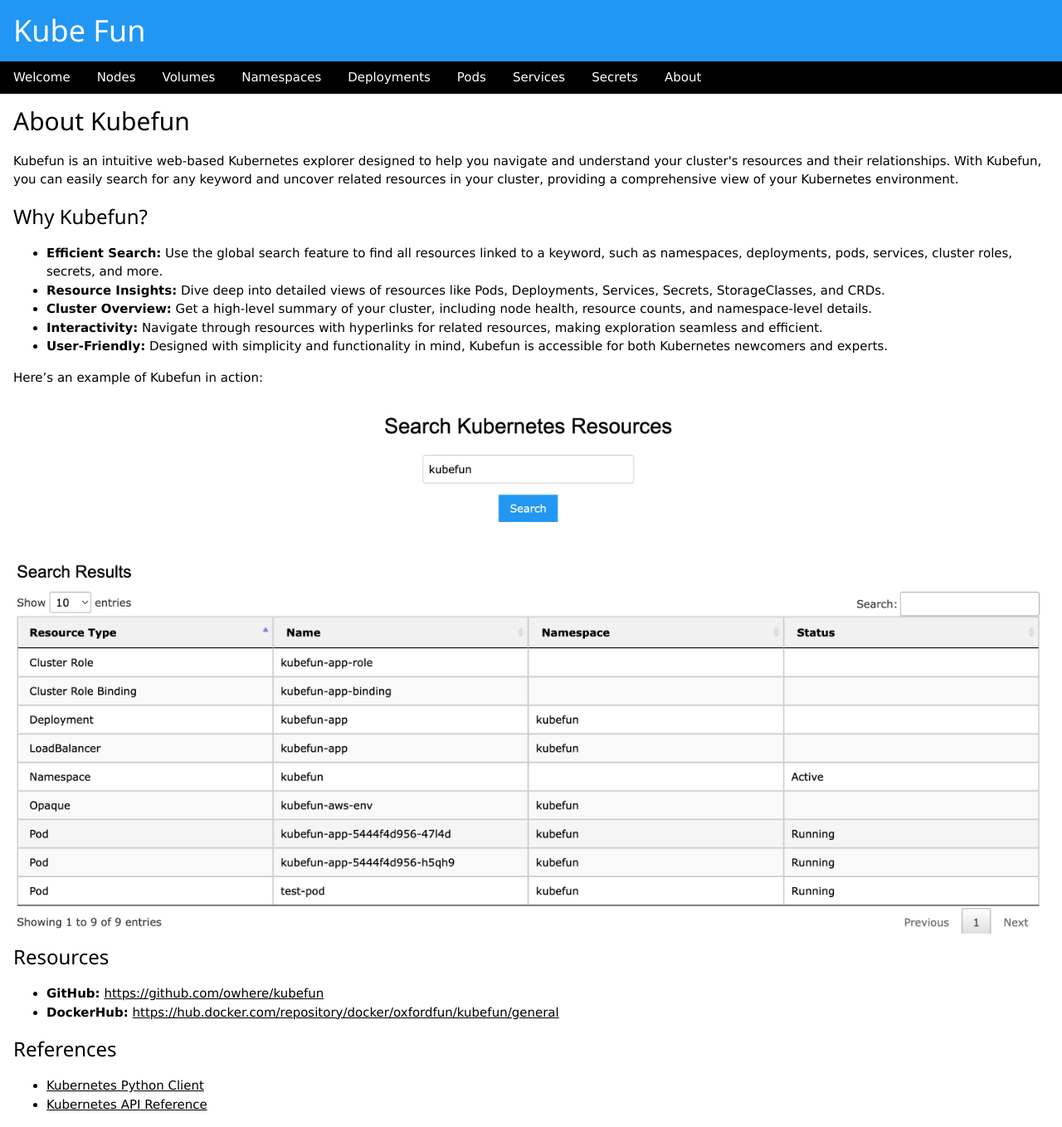
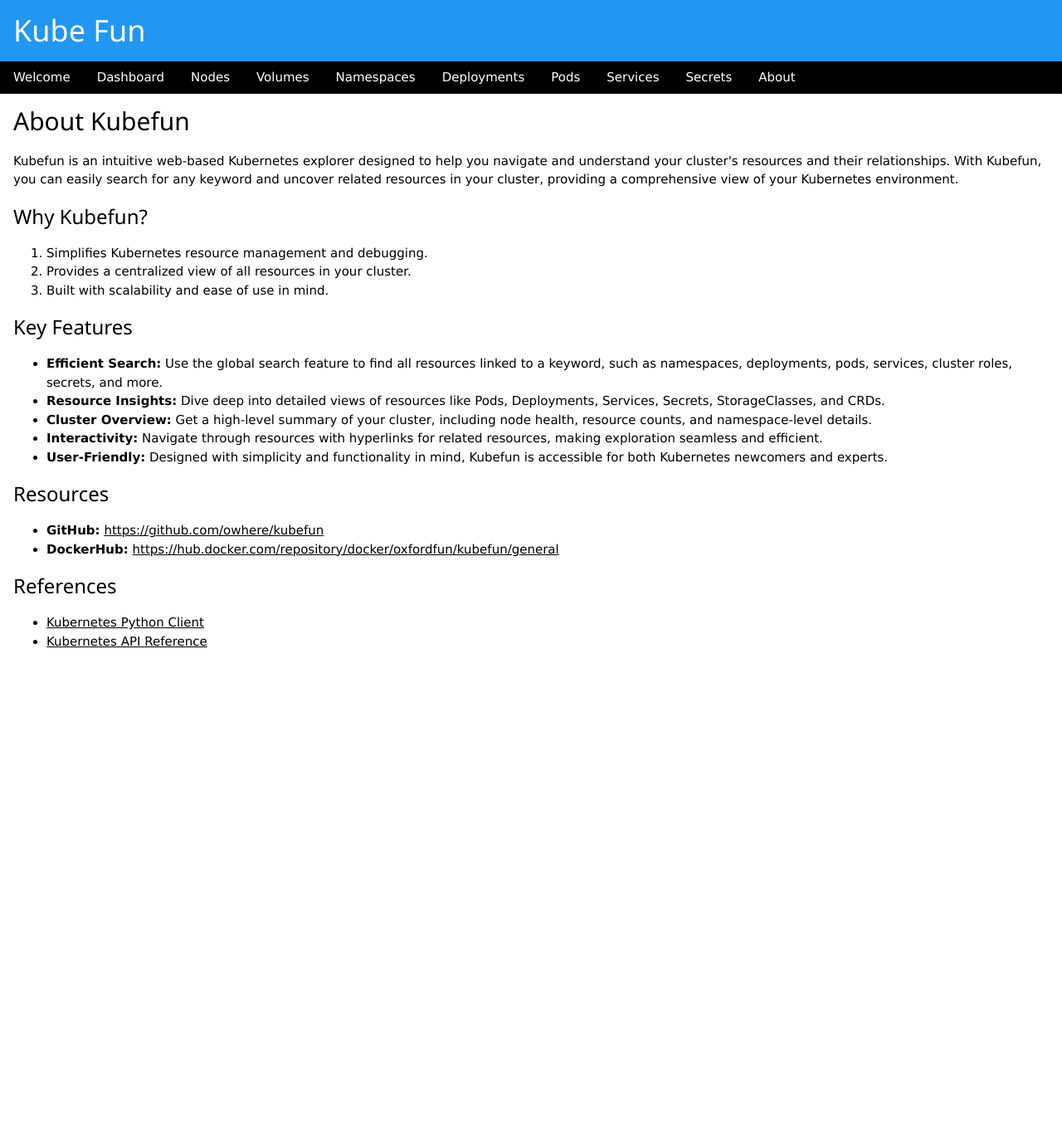
Before and after one commit to owhere/kubefun, a Flask app: page /about in a window 1280 px wide. Shown: the whole page at 83% size. After the commit the page ends 780 px from the top, so only its background shows below. Run offline with Flask 3, Linux system fonts and the light colour scheme; some libraries are stand-ins or nearby versions.

Commit message:
rearrange pages

```diff
--- a/src/routes.py
+++ b/src/routes.py
@@ -12,6 +12,11 @@ def init_routes(app):
     def welcome():
         cluster_info = get_cluster_info()
         return render_template("welcome.html", cluster_info=cluster_info)
+
+    @app.route('/dashboard')
+    def dashboard():
+        cluster_info = get_cluster_info()
+        return render_template("dashboard.html", cluster_info=cluster_info)
 
     @app.route('/nodes')
     def nodes():
--- a/templates/about.html
+++ b/templates/about.html
@@ -7,6 +7,14 @@
 </p>
 
 <h3>Why Kubefun?</h3>
+
+    <ol>
+    <li>Simplifies Kubernetes resource management and debugging.</li>
+    <li>Provides a centralized view of all resources in your cluster.</li>
+    <li>Built with scalability and ease of use in mind.</li>
+    </ol>
+
+<h3>Key Features</h3>
 <ul>
     <li>
         <strong>Efficient Search:</strong> Use the global search feature to find all resources linked to a keyword, such as namespaces, deployments, pods, services, cluster roles, secrets, and more.
@@ -25,9 +33,6 @@
     </li>
 </ul>
 
-<p>Here’s an example of Kubefun in action:</p>
-<img src="{{ url_for('static', filename='images/kubefun.png') }}" alt="Kubefun Screenshot" style="max-width: 100%; height: auto;">
-
 <h3>Resources</h3>
 <ul>
     <li><strong>GitHub:</strong> <a href="https://github.com/owhere/kubefun" target="_blank">https://github.com/owhere/kubefun</a></li>
--- a/templates/base.html
+++ b/templates/base.html
@@ -28,6 +28,7 @@
      <!-- Navigation Menu -->
      <nav class="w3-bar w3-black">
         <a href="{{ url_for('welcome') }}" class="w3-bar-item w3-button">Welcome</a>
+        <a href="{{ url_for('dashboard') }}" class="w3-bar-item w3-button">Dashboard</a>
         <a href="{{ url_for('nodes') }}" class="w3-bar-item w3-button">Nodes</a>
         <a href="{{ url_for('volumes') }}" class="w3-bar-item w3-button">Volumes</a>
         <a href="{{ url_for('namespaces') }}" class="w3-bar-item w3-button">Namespaces</a>
```
Also changed, not shown: templates/dashboard.html (added, +25 -0 lines), templates/welcome.html (+0 -20 lines).
